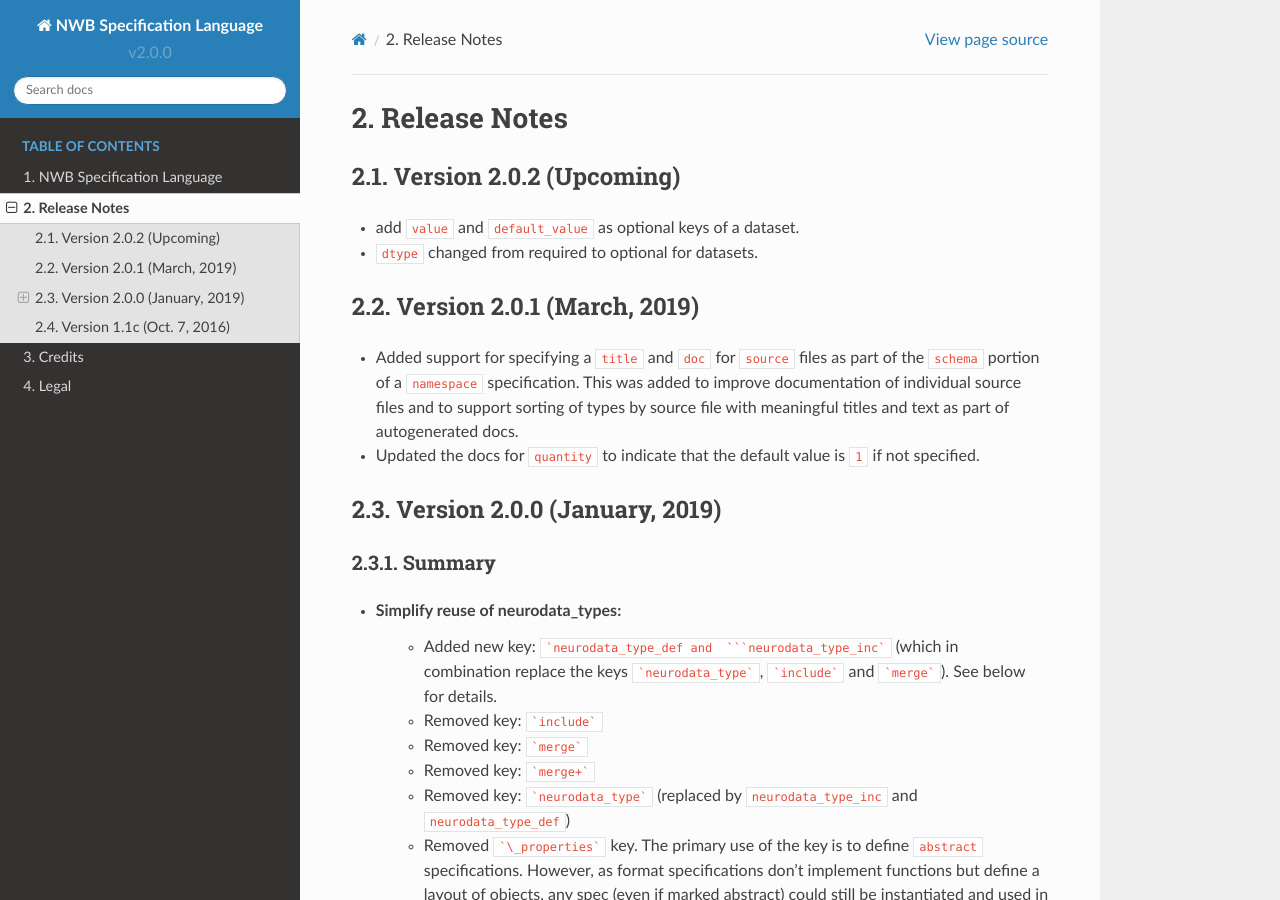
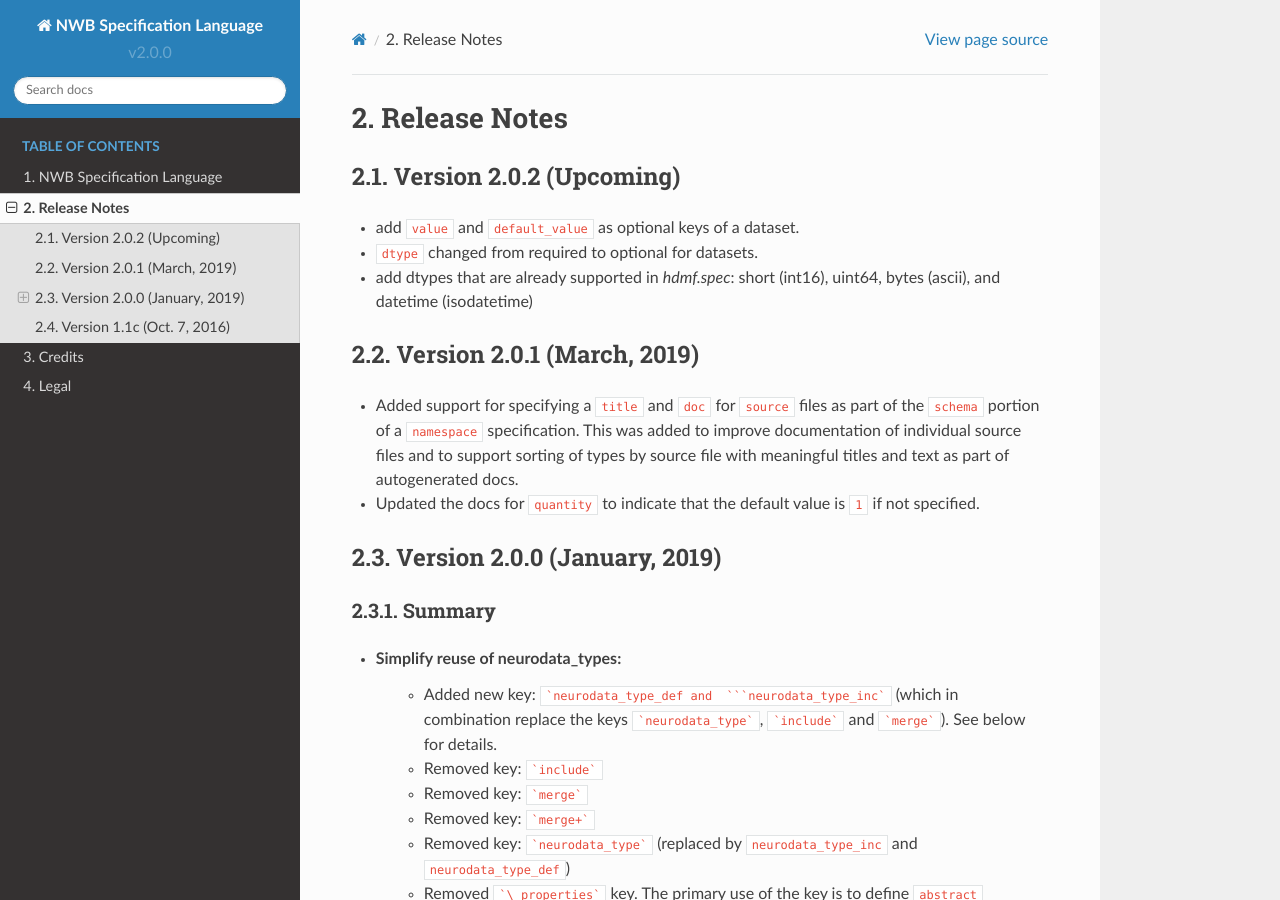
Before and after one commit to NeurodataWithoutBorders/nwb-schema, a Sphinx documentation site: the page built from docs/language/source/specification_language_release_notes.rst, in a window 1280 px wide and 900 px high. Built offline with Sphinx 7.4.7 and the Read the Docs theme 2.0.0, drawn with Linux system fonts in a browser that asks for light colours.

Commit message:
add dtypes to release notes

```diff
--- a/docs/language/source/specification_language_release_notes.rst
+++ b/docs/language/source/specification_language_release_notes.rst
@@ -6,6 +6,7 @@
 -------------------------
 * add ``value`` and ``default_value`` as optional keys of a dataset.
 * ``dtype`` changed from required to optional for datasets.
+* add dtypes that are already supported in `hdmf.spec`: short (int16), uint64, bytes (ascii), and datetime (isodatetime)
 
 Version 2.0.1 (March, 2019)
 ---------------------------------
```
